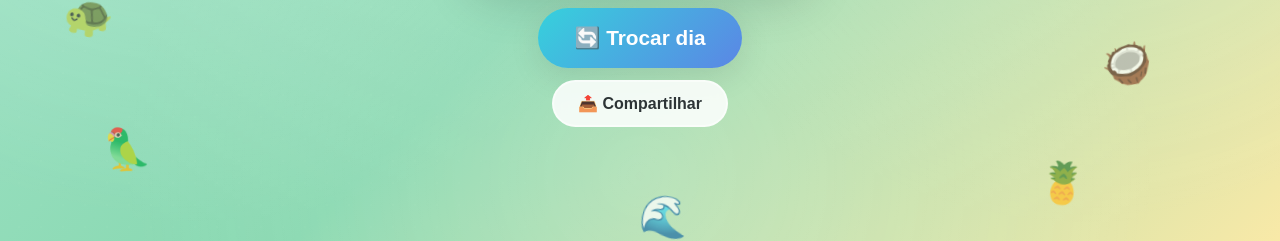
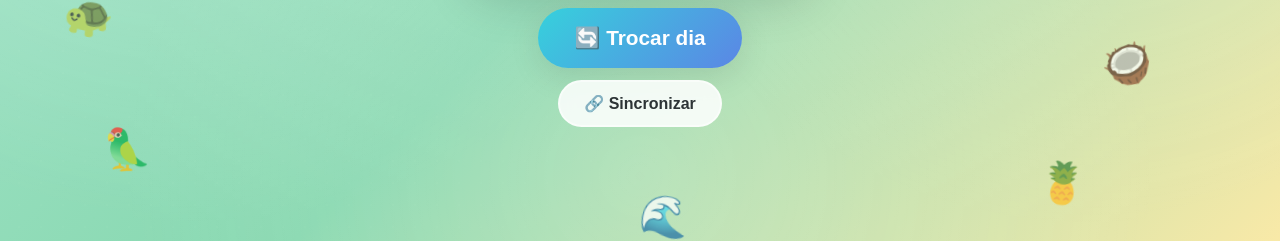
Before and after one commit to gustavoguichard/dia-de-quem, a React (Vite) app: page / in a window 1280 px wide. Shown: the part 504-745 px from the top of the page. Built offline with nearby package versions, Linux system fonts and the light colour scheme.

Commit message:
Rename share button to Sincronizar with link emoji

```diff
--- a/src/routes/home.tsx
+++ b/src/routes/home.tsx
@@ -72,8 +72,8 @@ export default function Home() {
   const handleShare = useCallback(async () => {
     const syncUrl = getSyncUrl()
     const shareData = {
-      title: "Dia de Quem?",
-      text: `Sincronizar o app do Kai: ${isMamae ? "Dia da Mamãe" : "Dia do Papai"}`,
+      title: "Dia de Quem? - Sincronizar",
+      text: `Abra para sincronizar: ${isMamae ? "Dia da Mamãe" : "Dia do Papai"} 🔗`,
       url: syncUrl,
     }
 
@@ -130,7 +130,7 @@ export default function Home() {
             className="share-button"
             onClick={handleShare}
           >
-            📤 Compartilhar
+            🔗 Sincronizar
           </button>
         </div>
 
```
